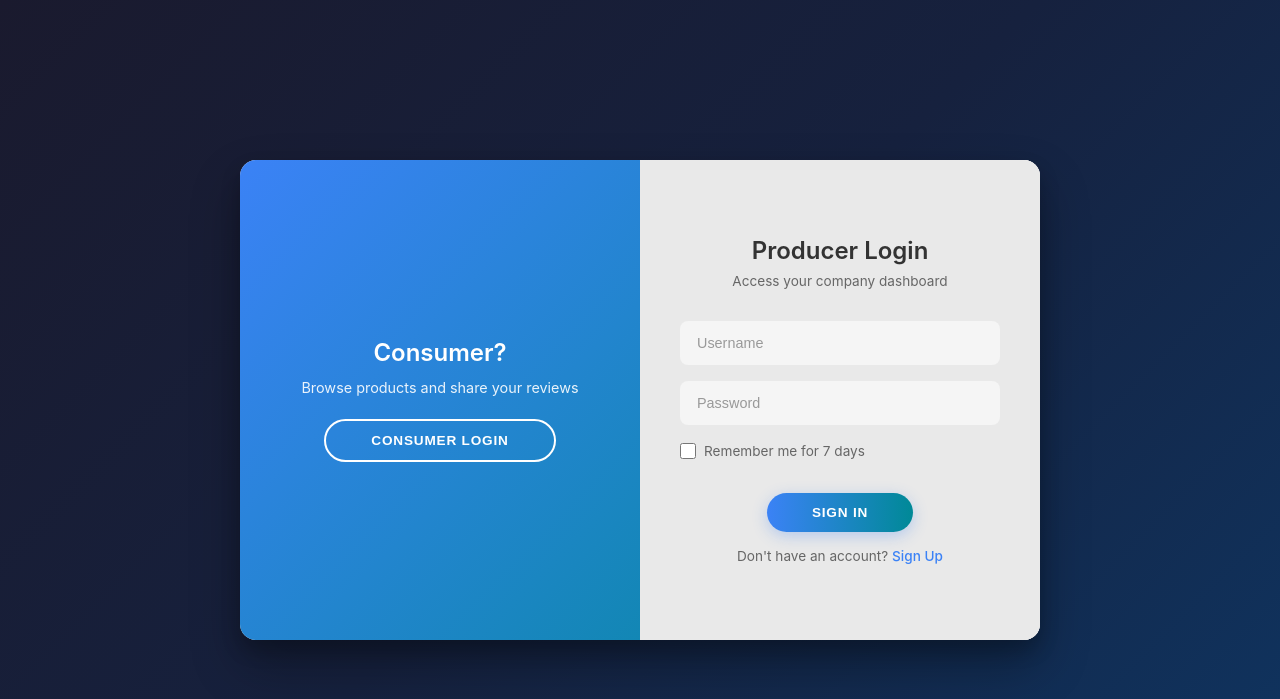
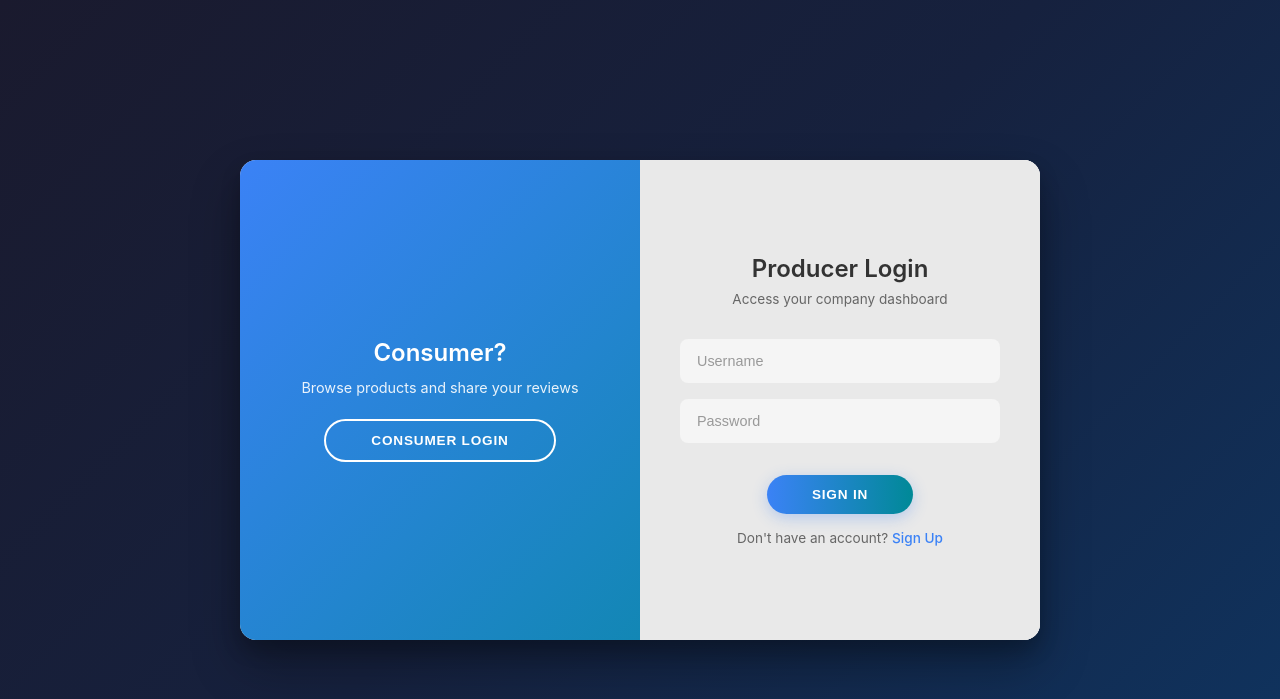
Before and after one commit to Savio-J/CrediLens, a Flask app: page /login in a window 1280 px wide. Shown: the top 699 px of the page. Run offline with Flask 3, Linux system fonts and the light colour scheme.

Commit message:
Remove Remember Me feature - sessions expire on browser close for better security

```diff
--- a/app.py
+++ b/app.py
@@ -50,11 +50,12 @@ app.secret_key = os.environ.get('SECRET_KEY', 'dev-secret')
 # SESSION TIMEOUT CONFIGURATION
 # ==========================================
 # Default session timeout: 30 minutes of inactivity
-# Remember Me: 7 days
+# Sessions expire when browser is closed (no persistent remember me)
 SESSION_TIMEOUT_MINUTES = 30
-REMEMBER_ME_DAYS = 7
-
-app.config['PERMANENT_SESSION_LIFETIME'] = timedelta(days=REMEMBER_ME_DAYS)
+
+# Session cookie expires when browser closes (not persistent)
+app.config['SESSION_COOKIE_SAMESITE'] = 'Lax'
+app.config['REMEMBER_COOKIE_DURATION'] = timedelta(seconds=1)  # Effectively disable remember me
 
 # Database
 db = SQLAlchemy(app)
@@ -81,13 +82,7 @@ def check_session_timeout():
     if request.endpoint in ['login', 'logout', 'signup', 'home']:
         return
 
-    # Check if user chose "Remember Me"
-    if session.get('remember_me'):
-        # For "Remember Me" users, just update last activity (no timeout)
-        session['last_activity'] = datetime.now().isoformat()
-        return
-
-    # Check inactivity timeout for non-remembered sessions
+    # Check inactivity timeout
     last_activity = session.get('last_activity')
 
     if last_activity:
@@ -1037,19 +1032,17 @@ def login():
         username = request.form.get('username', '').strip()
         password = request.form.get('password', '')
         user_type = request.form.get('user_type', 'consumer')  # 'consumer', 'producer', or 'verifier'
-        remember_me = request.form.get('remember_me') == 'on'  # Checkbox value
 
         user = User.query.filter_by(username=username).first()
 
         if user and check_password_hash(user.password, password):
             if user.role == user_type:
-                # Log in with remember option
-                login_user(user, remember=remember_me)
+                # Log in without remember (session expires on browser close)
+                login_user(user, remember=False)
 
                 # Set session variables for timeout tracking
                 session['last_activity'] = datetime.now().isoformat()
-                session['remember_me'] = remember_me
-                session.permanent = True  # Use PERMANENT_SESSION_LIFETIME
+                session.permanent = False  # Session expires when browser closes
 
                 flash(f'Welcome back, {username}!', 'success')
                 if user.role == 'producer':
@@ -2074,7 +2067,7 @@ def consumer_compare():
     for product in selected_products:
         # Get review stats
         reviews = Review.query.filter_by(product_id=product.id).all()
-        avg_rating = sum(r.rating for r in reviews) / len(reviews) if reviews else 0
+        avg_rating = sum(r.average_rating for r in reviews) / len(reviews) if reviews else 0
         review_count = len(reviews)
 
         # Calculate credibility percentage
--- a/templates/login.html
+++ b/templates/login.html
@@ -31,12 +31,6 @@
                 <input type="hidden" name="user_type" value="producer">
                 <input type="text" name="username" placeholder="Username" class="input" required />
                 <input type="password" name="password" placeholder="Password" class="input" required />
-                <div class="remember-me">
-                    <label class="checkbox-label">
-                        <input type="checkbox" name="remember_me" />
-                        <span>Remember me for 7 days</span>
-                    </label>
-                </div>
                 <button type="submit" class="btn">Sign In</button>
                 <p class="form__link">Don't have an account? <a href="{{ url_for('signup') }}">Sign Up</a></p>
             </form>
@@ -50,12 +44,6 @@
                 <input type="hidden" name="user_type" value="consumer">
                 <input type="text" name="username" placeholder="Username" class="input" required />
                 <input type="password" name="password" placeholder="Password" class="input" required />
-                <div class="remember-me">
-                    <label class="checkbox-label">
-                        <input type="checkbox" name="remember_me" />
-                        <span>Remember me for 7 days</span>
-                    </label>
-                </div>
                 <button type="submit" class="btn">Sign In</button>
                 <p class="form__link">Don't have an account? <a href="{{ url_for('signup') }}">Sign Up</a></p>
                 <p class="form__link" style="margin-top: 8px; font-size: 12px;"><a href="#" onclick="showVerifierLogin()">Verifier Login</a></p>
```
